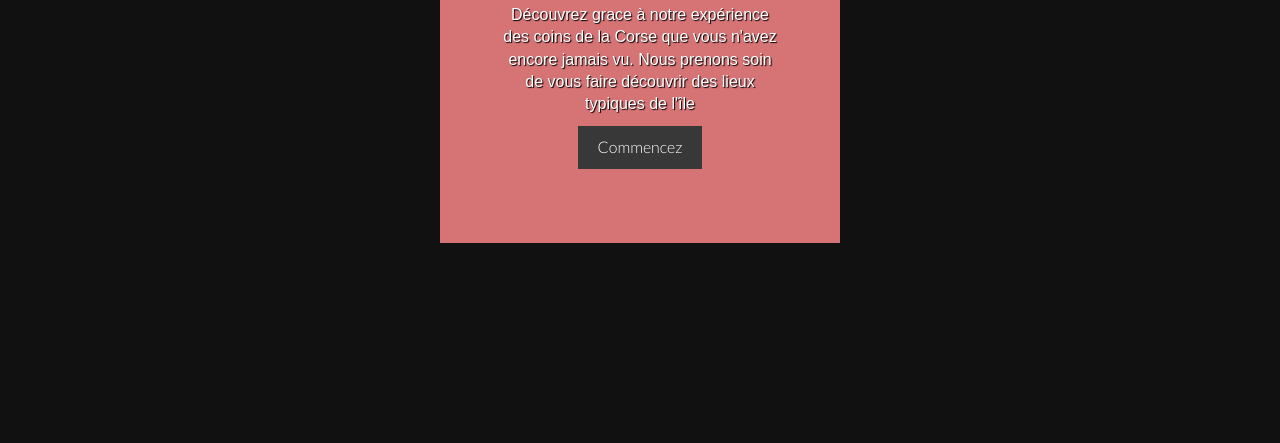
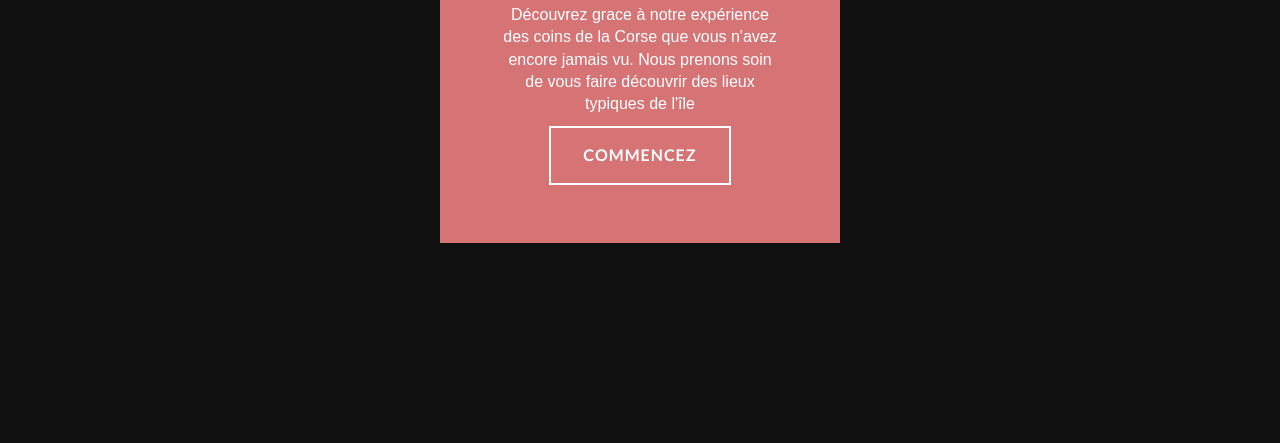
Before and after one commit to NicoQuod/Corsicatrip, a plain HTML site: page index.html in a window 1280 px wide. Shown: the part 357-800 px from the top of the page. Drawn offline with nearby package versions, Linux system fonts and the light colour scheme; a script that the page names is missing.

Commit message:
box shadow homepage

```diff
--- a/css/style.css
+++ b/css/style.css
@@ -11,7 +11,7 @@ body {
     color: #fff;
     background: #111;
     overflow: hidden;
-    font-family: 'Arial', sans-serif;
+    font-family: 'Arial';
     font-weight: 300;
     font-size: 1em;
 }
@@ -28,10 +28,20 @@ body {
 
 #button input{
 
-    background-color: #383838;
+   /* background-color: #383838;
     border: none;
-    padding: 10px 20px;
+    padding: 10px 20px;*/
+
+
+    border: 2px solid #fff;
+    background: transparent;
+    color: #fff;
+    font-weight: bold;
+    padding: 1em 2em;
+    letter-spacing: 1px;
+    text-transform: uppercase;
 }
+
 
 #button input value{
 
@@ -40,7 +50,7 @@ body {
 
 #button input:hover{
 
-    background-color: #83FFE1;
+    background-color: #4d4d4d;
     border: none;
     padding: 10px 20px;
     font: #4d4d4d;
@@ -51,12 +61,10 @@ h1,
 h2 {
     margin: 0;
     padding: 0;
-    text-shadow: 1px 1px 1px rgba(0,0,0,.5);
 }
 
 p {
     line-height: 1.4;
-    text-shadow: 1px 1px 1px #000;
 }
 
 a,
@@ -109,7 +117,6 @@ header h1 span {
 
 header p {
     font-family: arial;
-    font-style: light;
 }
 
 /* Video Pages */
```
